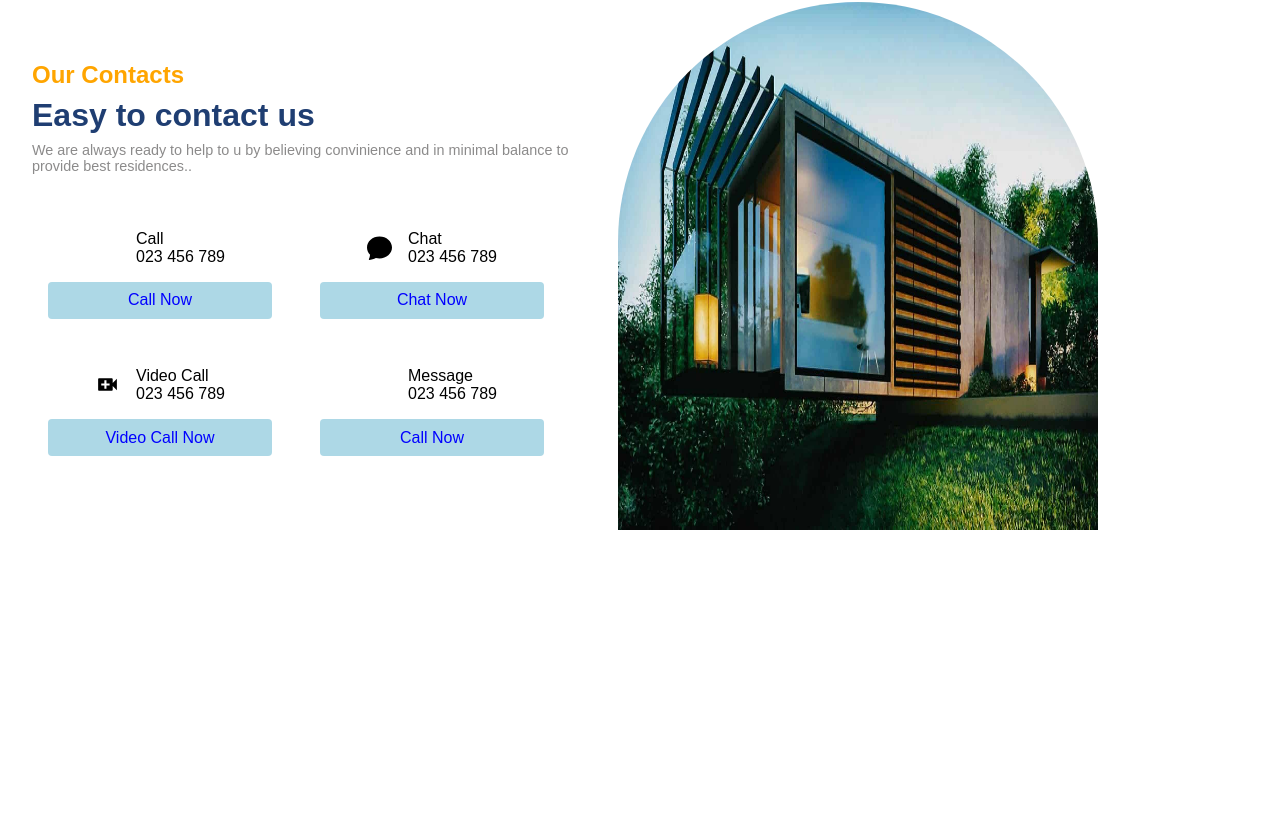
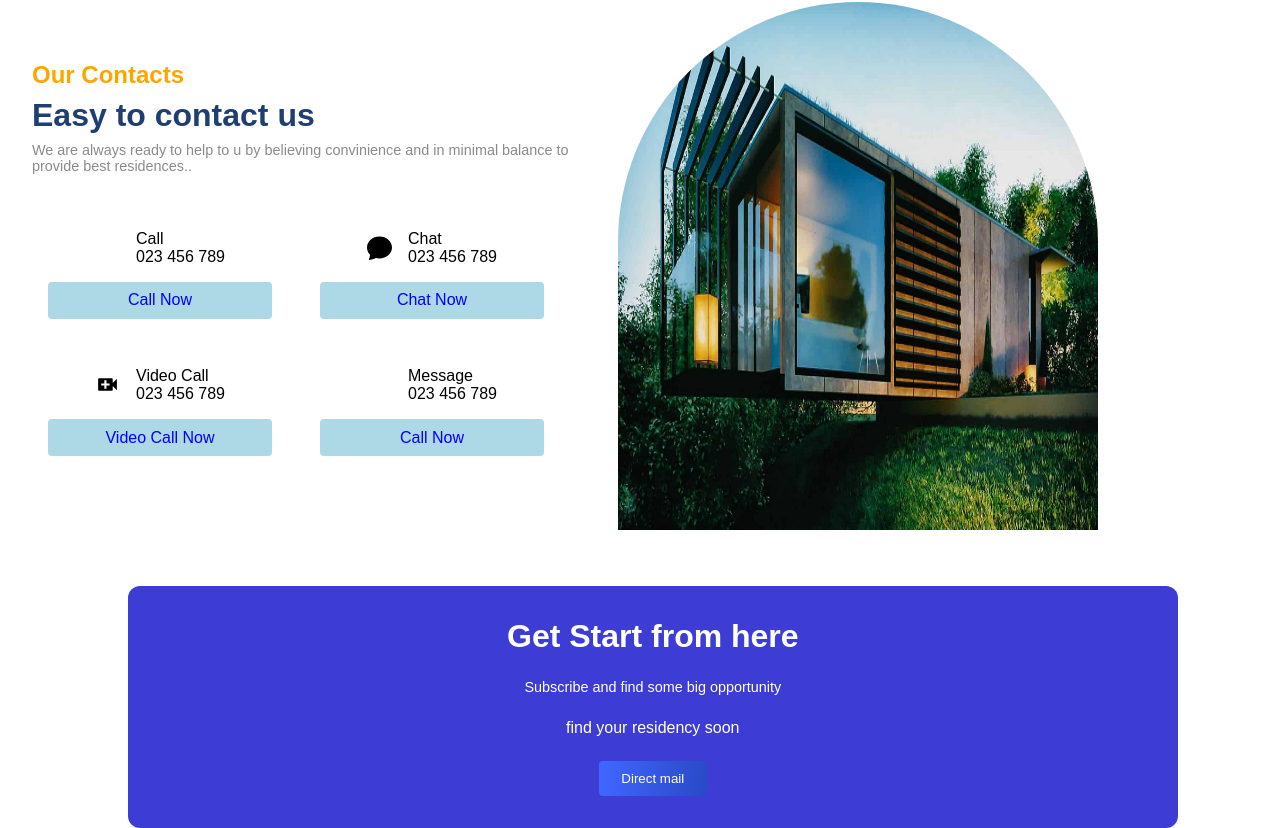
Before and after one commit to asifkhan0870/Real_Esate_website, a React (Vite) app: page / in a window 1280 px wide. Shown: the part 2648-3476 px from the top of the page. Before the commit the page ends 3210 px from the top, so only its background shows below. Built offline with nearby package versions, Linux system fonts and the light colour scheme; some icons are missing.

Commit message:
complete Get Started section

```diff
--- a/src/App.jsx
+++ b/src/App.jsx
@@ -6,6 +6,7 @@ import Residencies from "./components/Residencies/Residencies";
 
 import Value from "./components/Value/Value";
 import Contact from "./components/Contact/Contact";
+import GetStarted from "./components/GetStarted/GetStarted";
 
 function App() {
   return (
@@ -21,6 +22,7 @@ function App() {
       <Value />
 
       <Contact />
+      <GetStarted />
     </div>
   );
 }
--- /dev/null
+++ b/src/components/GetStarted/GetStarted.css
@@ -0,0 +1,25 @@
+
+.g-wrapper{
+    margin-top: 1.5rem;
+}
+.g-container{
+    color: white;
+}
+.inner-container{
+
+    gap: 1.5rem;
+    background: rgb(61, 61, 213);
+    padding: 2rem;
+    text-align: center;
+    width: 82%;
+    margin-left: 10%;
+    border-radius: 12px;
+}
+
+.inner-container .primaryText{
+    color: white;
+}
+
+.inner-container .secondaryText{
+    color: white;
+}
--- /dev/null
+++ b/src/components/GetStarted/GetStarted.jsx
@@ -0,0 +1,25 @@
+import React from "react";
+
+import "./GetStarted.css";
+
+const GetStarted = () => {
+  return (
+    <section className="g-wrapper">
+      <div className="padding innerWidth g-container">
+        <div className="flexColCenter inner-container">
+          <span className="primaryText"> Get Start from here</span>
+          <span className="secondaryText">
+            Subscribe and find some big opportunity
+          </span>
+          <span>find your residency soon</span>
+
+          <button className="button">
+            <a href="mailto:khanasif0870@gmail.com">Direct mail</a>
+          </button>
+        </div>
+      </div>
+    </section>
+  );
+};
+
+export default GetStarted;
```
